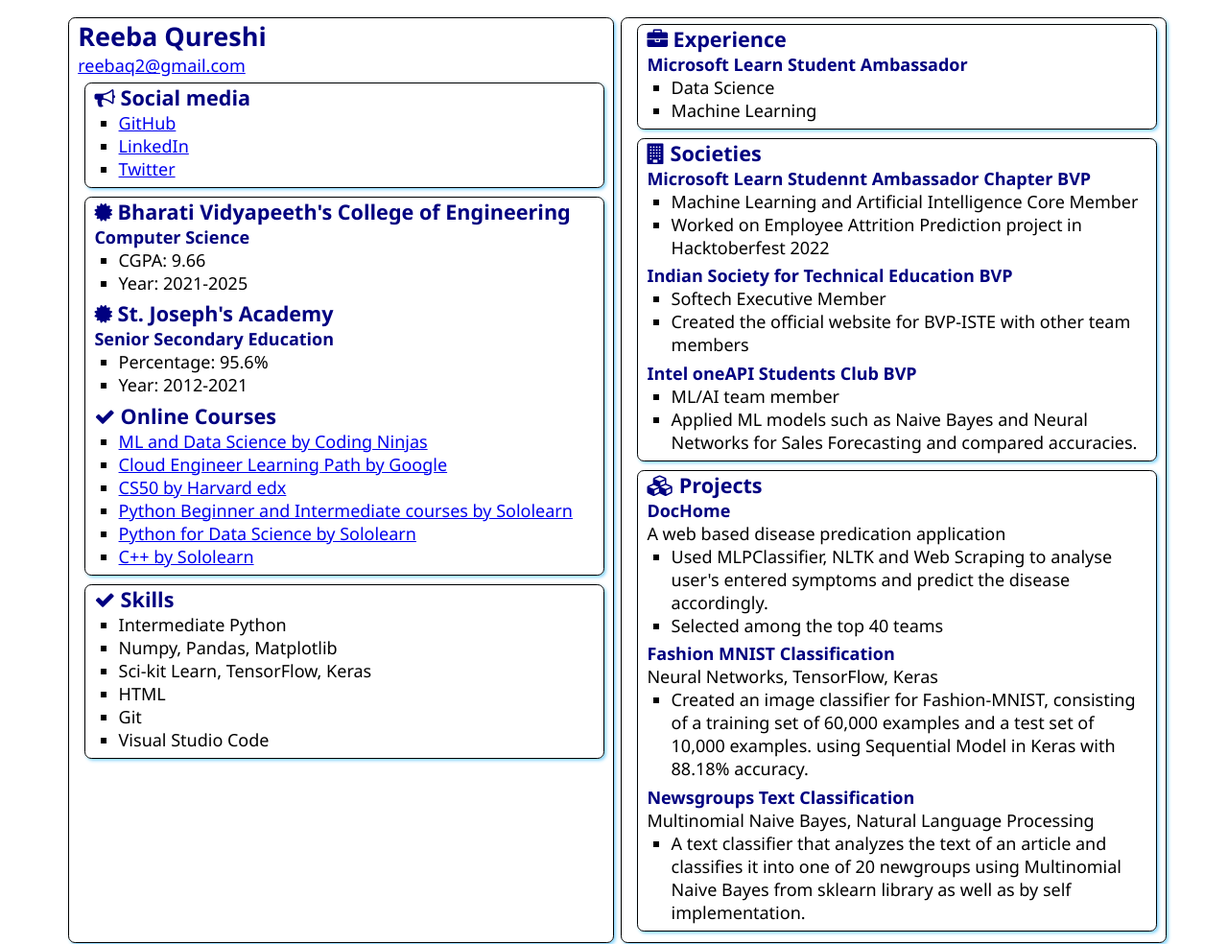
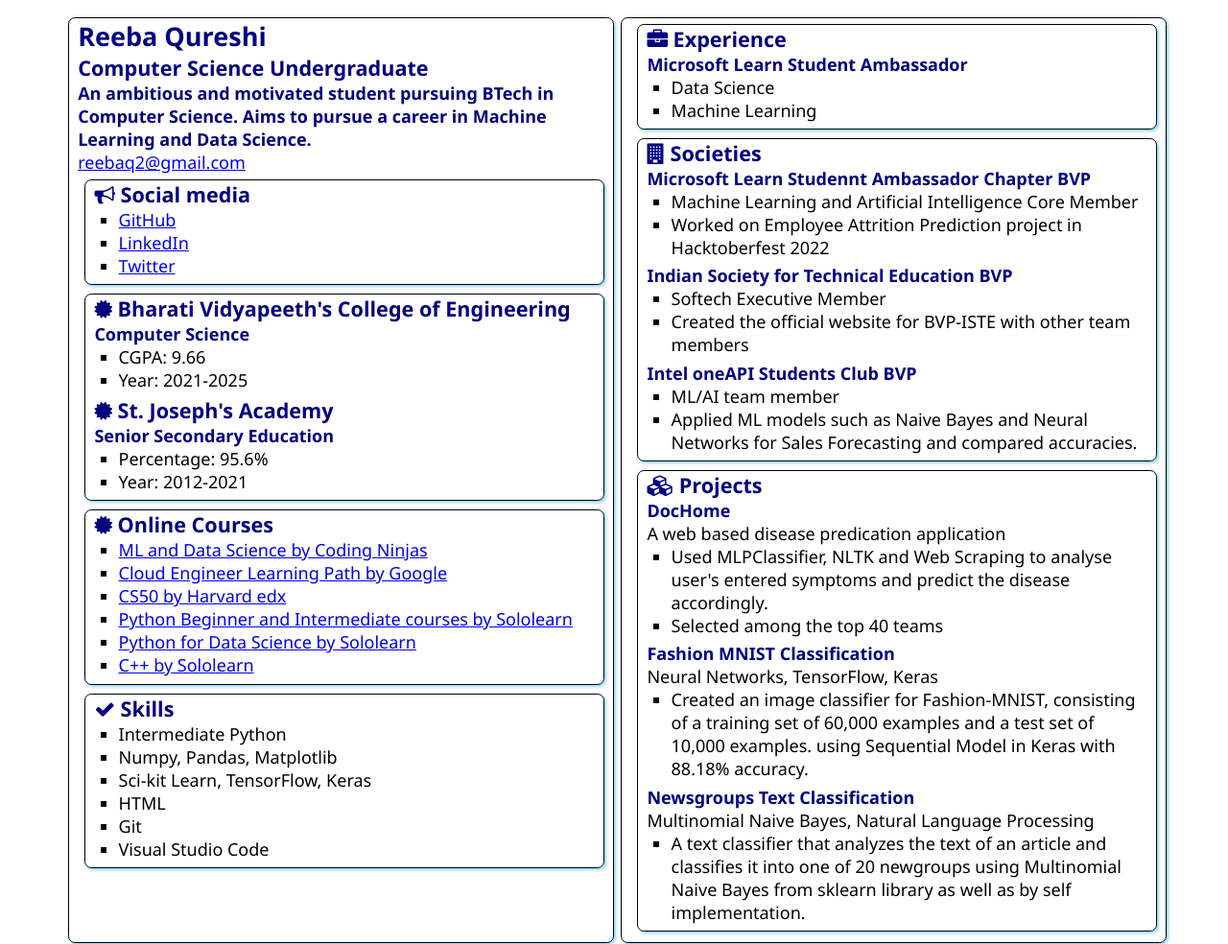
Before and after one commit to reeba212/SATechnicalOnboarding, a plain HTML site: page src/index.html in a window 1280 px wide. Shown: the top 984 px of the page at 96% size. Drawn offline with Linux system fonts and the light colour scheme.

Commit message:
Update index.html

```diff
--- a/src/index.html
+++ b/src/index.html
@@ -13,6 +13,8 @@
     <main>
         <article class="box">
             <h1>Reeba Qureshi</h1>
+            <h2>Computer Science Undergraduate</h2>
+            <h3>An ambitious and motivated student pursuing BTech in Computer Science. Aims to pursue a career in Machine Learning and Data Science.</h3>
             <div><a href="mailto:reebaq2@gmail.com">reebaq2@gmail.com</a></div>
 
             <section class="box">
@@ -49,9 +51,11 @@
                         <li>Year: 2012-2021</li>
                     </ul>
                 </div>
+            </section>
+            <section class="box">
                 <div class="online courses">
                     <h2>
-                        <i class="fa fa-check" aria-hidden="true"></i>
+                        <i class="fa fa-certificate" aria-hidden="true"></i>
                         Online Courses
                     </h2>
                     <ul>
```
